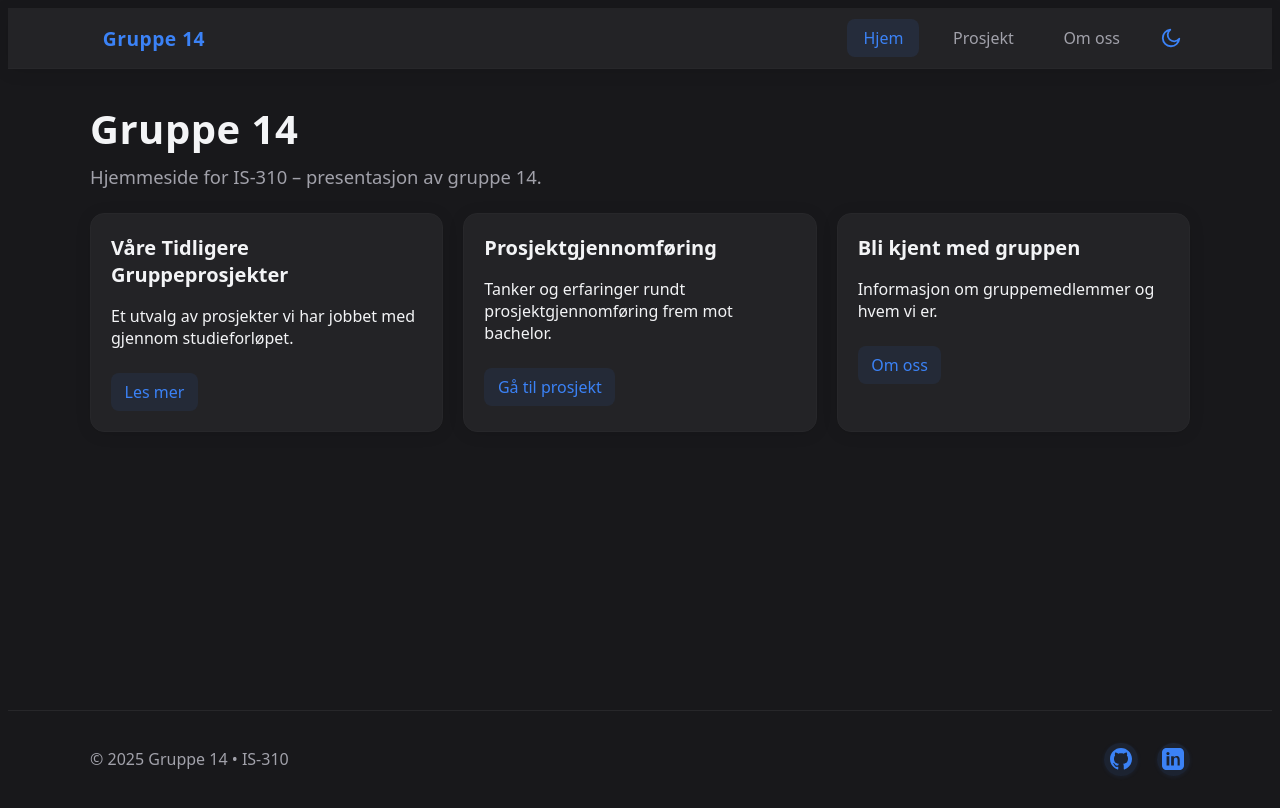
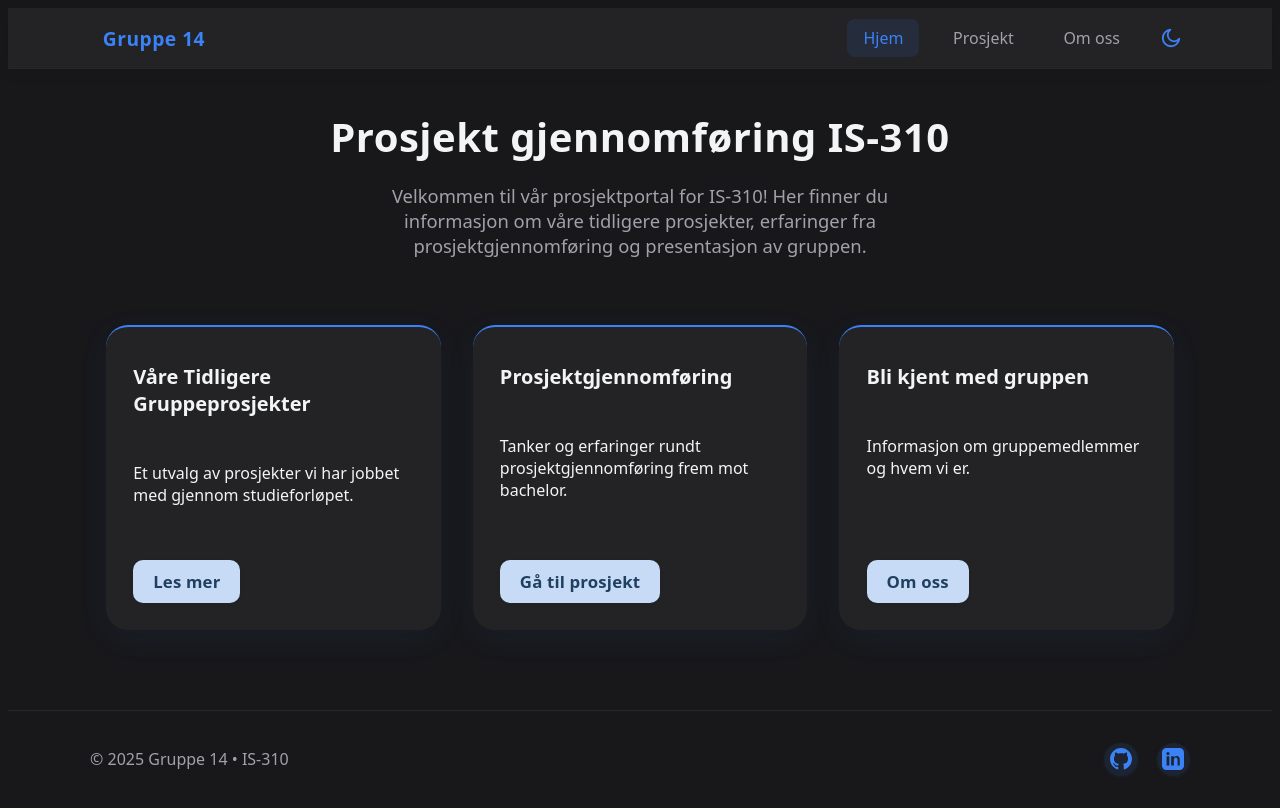
Before and after one commit to sigurdmaeland/gruppe14_IS310, a React (Vite) app: page / in a window 1280 px wide. Built offline with nearby package versions, Linux system fonts and the light colour scheme.

Commit message:
endringer gjort

```diff
--- a/src/components/css/navbar.css
+++ b/src/components/css/navbar.css
@@ -48,13 +48,8 @@
 	padding: 0.4rem 0.8rem;
 	border-radius: 8px;
 	background: none;
-	transition: background 0.18s, color 0.18s;
 }
-.navbar-brand:focus,
-.navbar-brand:hover {
-	background: var(--accent);
-	color: #fff;
-}
+
 
 .navbar-menu-toggle {
 	display: none;
--- a/src/pages/Home.jsx
+++ b/src/pages/Home.jsx
@@ -5,8 +5,8 @@ function Home() {
   return (
     <main className="container page">
       <section className="hero">
-        <h1>Gruppe 14</h1>
-        <p className="lede">Hjemmeside for IS-310 – presentasjon av gruppe 14.</p>
+        <h1>Prosjekt gjennomføring IS-310</h1>
+        <p className="lede">Velkommen til vår prosjektportal for IS-310! Her finner du informasjon om våre tidligere prosjekter, erfaringer fra prosjektgjennomføring og presentasjon av gruppen.</p>
       </section>
 
       <section className="cards">
@@ -15,6 +15,7 @@ function Home() {
           <p>
             Et utvalg av prosjekter vi har jobbet med gjennom studieforløpet.
           </p>
+          <div style={{flex: 1}} />
           <a className="btn" href="#prosjekter">Les mer</a>
         </article>
         <article className="card">
@@ -22,6 +23,7 @@ function Home() {
           <p>
             Tanker og erfaringer rundt prosjektgjennomføring frem mot bachelor.
           </p>
+          <div style={{flex: 1}} />
           <a className="btn" href="/prosjekt">Gå til prosjekt</a>
         </article>
         <article className="card">
@@ -29,6 +31,7 @@ function Home() {
           <p>
             Informasjon om gruppemedlemmer og hvem vi er.
           </p>
+          <div style={{flex: 1}} />
           <a className="btn" href="/omoss">Om oss</a>
         </article>
       </section>
--- a/src/pages/style.css
+++ b/src/pages/style.css
@@ -58,32 +58,86 @@ html, body, #root {
 
 .hero h1 {
 	font-size: 2.5rem;
-	margin: 0 0 0.5rem 0;
+	margin: 0.5rem 0 1.2rem 0;
 	letter-spacing: 0.5px;
 	font-weight: 800;
+	text-align: center;
+	animation: typing-center 2.5s steps(30,end),blink-caret 1.2s step-end infinite;
+	animation-fill-mode: forwards;
+	animation-delay: 0s, 0s;
 }
+
+::selection {
+    background: #E6A63933;
+    border-radius: 4px;
+    color: var(--text-color);
+}
+@keyframes typing-center {
+	0% {
+		clip-path: inset(0 50% 0 50%);
+	}
+	100% {
+		clip-path: inset(0 0 0 0);
+	}
+}
+
+@keyframes blink-caret {
+    from, to { border-color: transparent }
+    50% { border-color: #4A5D7A; }
+}
+
+@keyframes float {
+    0%, 100% {
+        transform: translateY(0px);
+    }
+    50% {
+        transform: translateY(-8px);
+    }
+}
+
 
 .lede {
 	color: var(--muted);
 	margin: 0.5rem 0 1.5rem 0;
 	font-size: 1.15rem;
+	text-align: center;
+	max-width: 600px;
+	margin-left: auto;
+	margin-right: auto;
 }
 
 .cards {
 	display: grid;
-	grid-template-columns: repeat(auto-fit, minmax(240px, 1fr));
-	gap: 1.25rem;
+	grid-template-columns: repeat(auto-fit, minmax(320px, 1fr));
+	gap: 2.5rem 2rem;
+	margin-top: 4.2rem;
+	padding: 0 1rem;
 }
 
 
 .card {
 	background: var(--card);
-	border: 1px solid var(--border);
-	border-radius: 14px;
-	padding: 1.25rem;
-	box-shadow: var(--shadow);
-	transition: background 0.3s, color 0.3s, box-shadow 0.3s;
+	border: none;
+	border-radius: 22px;
+	padding: 2.2rem 1.7rem 1.7rem 1.7rem;
+	box-shadow: 0 6px 32px rgba(0,0,0,0.10);
+	transition: box-shadow 0.3s, transform 0.18s;
 	color: var(--text);
+	position: relative;
+	overflow: hidden;
+	min-height: 240px;
+	display: flex;
+	flex-direction: column;
+	align-items: flex-start;
+	gap: 0.8rem;
+	min-height: 200px;
+	margin-bottom: 1.5rem;
+	border-top: 2px solid #3b82f6;
+	box-shadow: 0 8px 32px rgba(59,130,246,0.07), 0 2px 8px rgba(0,0,0,0.04);
+}
+.card:hover {
+	box-shadow: 0 16px 48px rgba(59,130,246,0.13), 0 4px 16px rgba(0,0,0,0.08);
+	transform: translateY(-6px) scale(1.025);
 }
 
 .card h2 {
@@ -94,20 +148,30 @@ html, body, #root {
 
 .btn {
 	display: inline-block;
-	margin-top: 0.5rem;
-	color: var(--accent);
-	background: rgba(59,130,246,0.08);
+	margin-top: 0.8rem;
+	color: #204060;
+	background: #c7dbf7;
 	text-decoration: none;
-	padding: 0.5rem 0.85rem;
-	border-radius: 8px;
-	font-weight: 500;
-	transition: background 0.18s, color 0.18s;
+	padding: 0.62rem 1.25rem;
+	border-radius: 10px;
+	font-weight: 600;
+	font-size: 1.05rem;
+	box-shadow: 0 1px 4px rgba(0,0,0,0.04);
+	transition: background 0.16s, color 0.16s, border 0.16s, box-shadow 0.16s;
 	border: none;
+	letter-spacing: 0.01em;
+	cursor: pointer;
+	outline: none;
+	position: relative;
+	overflow: hidden;
 }
 
 .btn:hover {
-	background: rgba(59,130,246,0.18);
-	color: var(--accent-hover);
+	background: #b3cdf2;
+	color: #18324d;
+	/* ingen border på hover */
+	transform: translateY(-1.5px) scale(1.03);
+	box-shadow: 0 4px 16px rgba(32,64,96,0.08);
 }
 
 .content h2 {
```
